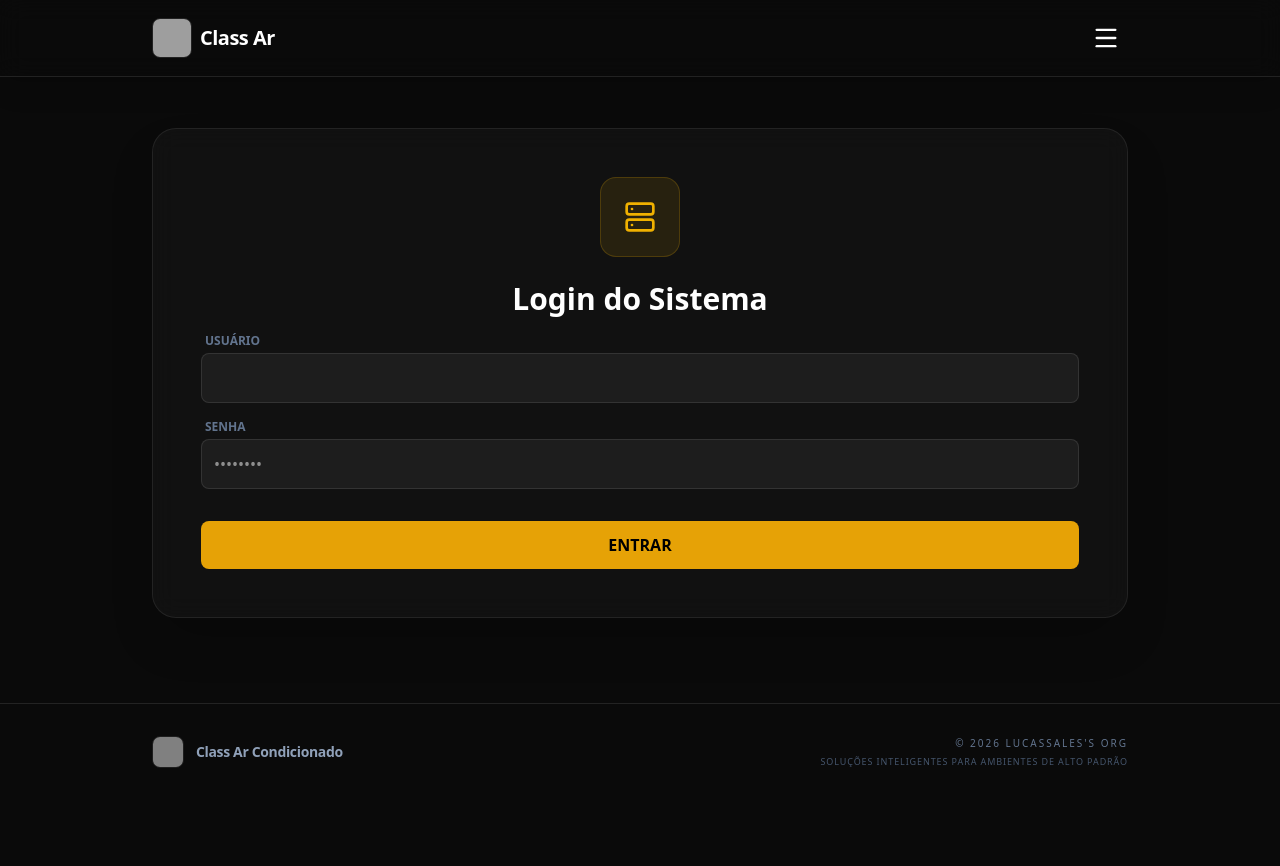
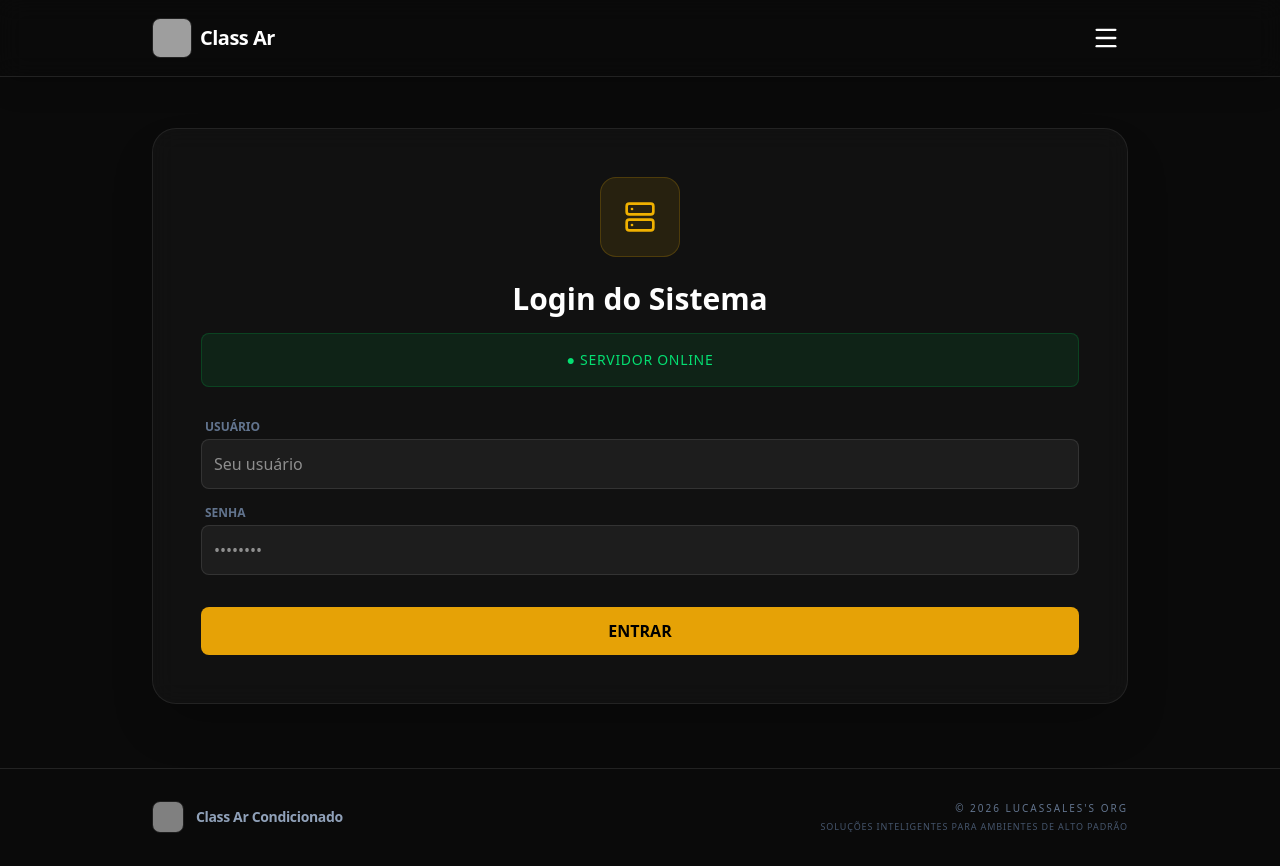
Before and after one commit to LucasSalees/front-end-air, a React (Vite) app: page /login in a window 1280 px wide. Before the commit the page ends 800 px from the top, so only its background shows below. Built offline with nearby package versions, Linux system fonts and the light colour scheme; no server answers; grey boxes are pictures that could not be loaded.

Commit message:
REFACTIR: update loginPage

```diff
--- a/src/pages/LoginPage.tsx
+++ b/src/pages/LoginPage.tsx
@@ -10,26 +10,34 @@ export default function LoginPage() {
   const [password, setPassword] = useState('');
 
   useEffect(() => {
-    setLoading(false);
+    // Essa chamada vai "segurar" o loading até o Render responder 200 OK
+    const wakeUpServer = async () => {
+      try {
+        await api.get('/login/health');
+      } catch (err) {
+        console.log("Aguardando o Render subir...");
+      } finally {
+        setLoading(false); // Só sai do loading quando o servidor responder
+      }
+    };
+
+    wakeUpServer();
   }, []);
 
   const handleLogin = async (e: React.FormEvent) => {
     e.preventDefault();
     try {
       const response = await api.post('/login', { username, password });
-          const { token, primeiroAcesso } = response.data; // O Java deve retornar isso
-
+      const { token, primeiroAcesso } = response.data;
       localStorage.setItem('token', token);
 
       if (primeiroAcesso) {
-              // Se for o primeiro acesso, manda para a tela de troca
         navigate('/reset-password');
       } else {
-              // Se não, vai direto para o dashboard
         navigate('/dashboard');
       }
     } catch (err) {
-          alert("Erro no login");
+      alert("Erro no login. Verifique suas credenciais.");
     }
   };
 
@@ -44,6 +52,9 @@ export default function LoginPage() {
         <h2 className="mt-8 text-xl font-bold text-white animate-pulse tracking-tight uppercase">
           Iniciando <span className="text-yellow-500">Servidor</span>
         </h2>
+        <p className="text-slate-500 mt-2 text-sm font-light tracking-widest uppercase">
+          Conectando ao Render & Supabase...
+        </p>
       </div>
     );
   }
@@ -54,6 +65,9 @@ export default function LoginPage() {
         <Server className="w-8 h-8 text-yellow-500" />
       </div>
       <h2 className="text-3xl font-extrabold text-white mb-4">Login do Sistema</h2>
+      <div className="p-4 bg-green-500/10 text-green-400 border border-green-500/20 rounded-lg mb-8 text-sm font-medium uppercase tracking-wider text-center">
+        ● Servidor Online
+      </div>
 
       <form onSubmit={handleLogin} className="space-y-4 text-left">
         <div className="flex flex-col gap-1">
@@ -62,7 +76,10 @@ export default function LoginPage() {
             type="text"
             value={username}
             onChange={(e) => setUsername(e.target.value)}
-            className="w-full bg-white/5 border border-white/10 rounded-lg p-3 outline-none focus:border-yellow-500 text-white transition-colors"/>
+            className="w-full bg-white/5 border border-white/10 rounded-lg p-3 outline-none focus:border-yellow-500 text-white transition-colors"
+            placeholder="Seu usuário"
+            required
+          />
         </div>
         <div className="flex flex-col gap-1">
           <label className="text-xs font-bold text-slate-500 uppercase ml-1">Senha</label>
@@ -72,11 +89,13 @@ export default function LoginPage() {
             onChange={(e) => setPassword(e.target.value)}
             className="w-full bg-white/5 border border-white/10 rounded-lg p-3 outline-none focus:border-yellow-500 text-white transition-colors"
             placeholder="••••••••"
-            required />
+            required
+          />
         </div>
         <button
           type="submit"
-          className="w-full bg-[#e6a206] text-black font-bold py-3 rounded-lg hover:bg-white transition-all mt-4 active:scale-95">
+          className="w-full bg-[#e6a206] text-black font-bold py-3 rounded-lg hover:bg-white transition-all mt-4 active:scale-95"
+        >
           ENTRAR
         </button>
       </form>
```
Lines whose indentation alone changed are shown as unchanged.
